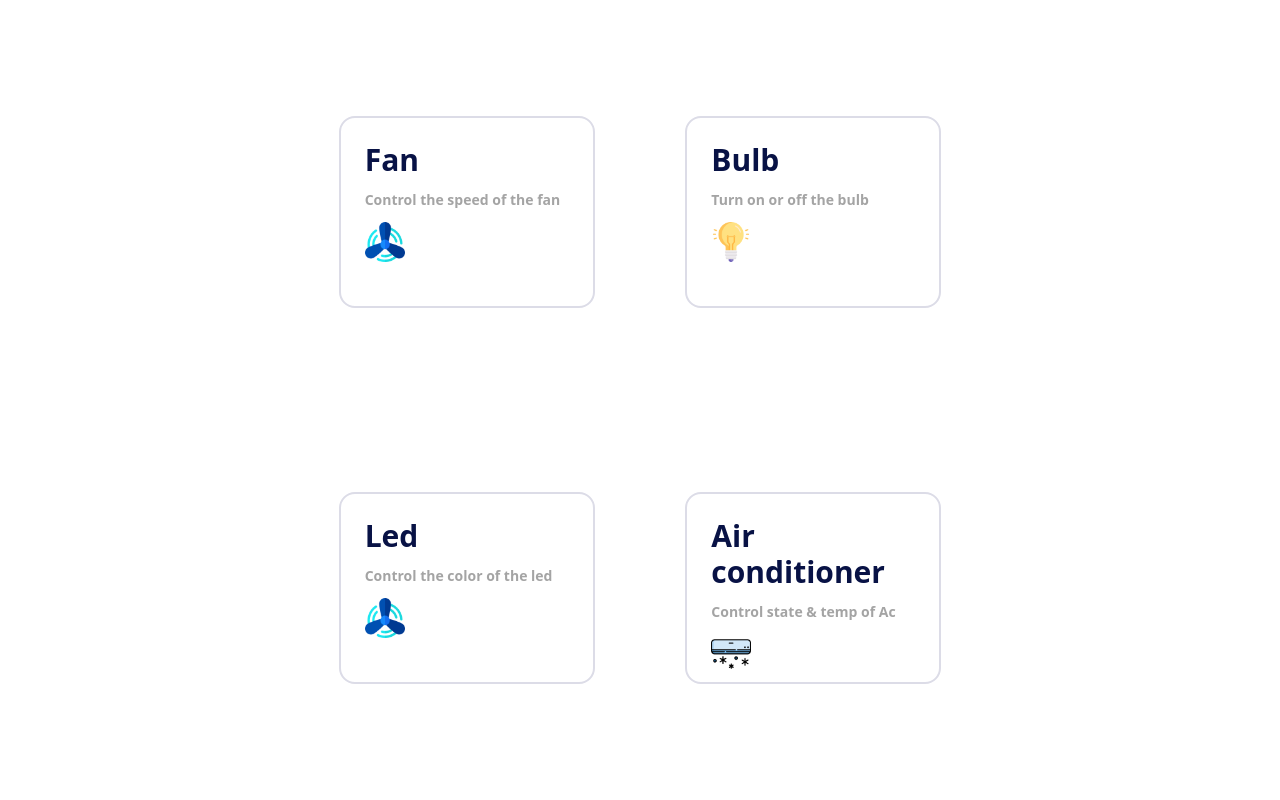
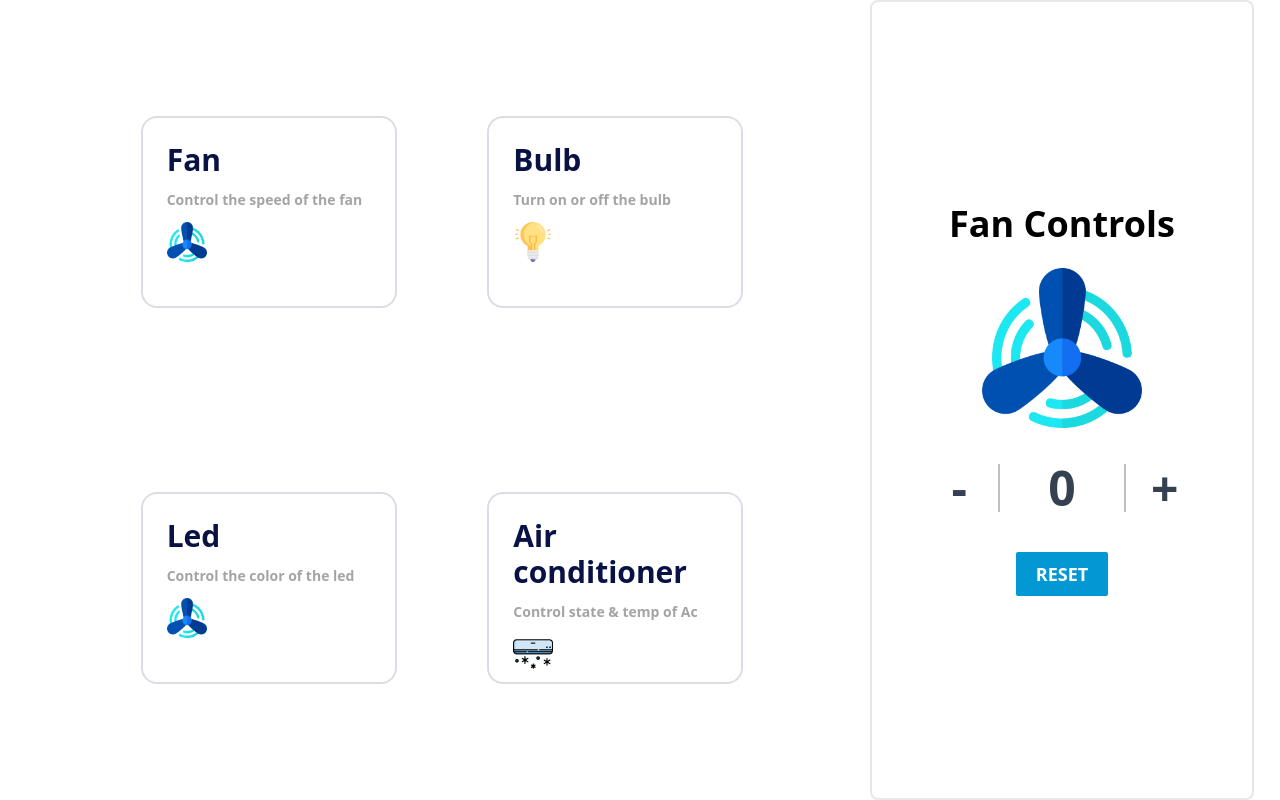
Before and after one commit to Vidhi425/konnexWeb, a React (Create React App) app: page / in a window 1280 px wide. Built offline with nearby package versions, Linux system fonts and the light colour scheme; no server answers.

Commit message:
fixed fan error

```diff
--- a/src/App.js
+++ b/src/App.js
@@ -10,7 +10,7 @@ import { useState } from "react";
 axios.defaults.baseURL = "https://kodessphere-api.vercel.app";
 
 function App() {
-  const [device, setDevice] = useState("");
+  const [device, setDevice] = useState("fan");
   return (
     <>
       <div className="flex flex-row justify-center items-center gap-3 ">
--- a/src/Components/FanControls.js
+++ b/src/Components/FanControls.js
@@ -23,7 +23,7 @@ const Controls = () => {
       .then((response) => {
         console.log(response);
       });
-
+  }
   function increaseHandler() {
     setCount(count > 4 ? 5 : count + 1);
     let speed = count + 1;
@@ -90,7 +90,6 @@ const Controls = () => {
       </div>
     </div>
   );
-  }
 };
 
 export default Controls;
```
Lines whose indentation alone changed are shown as unchanged.
